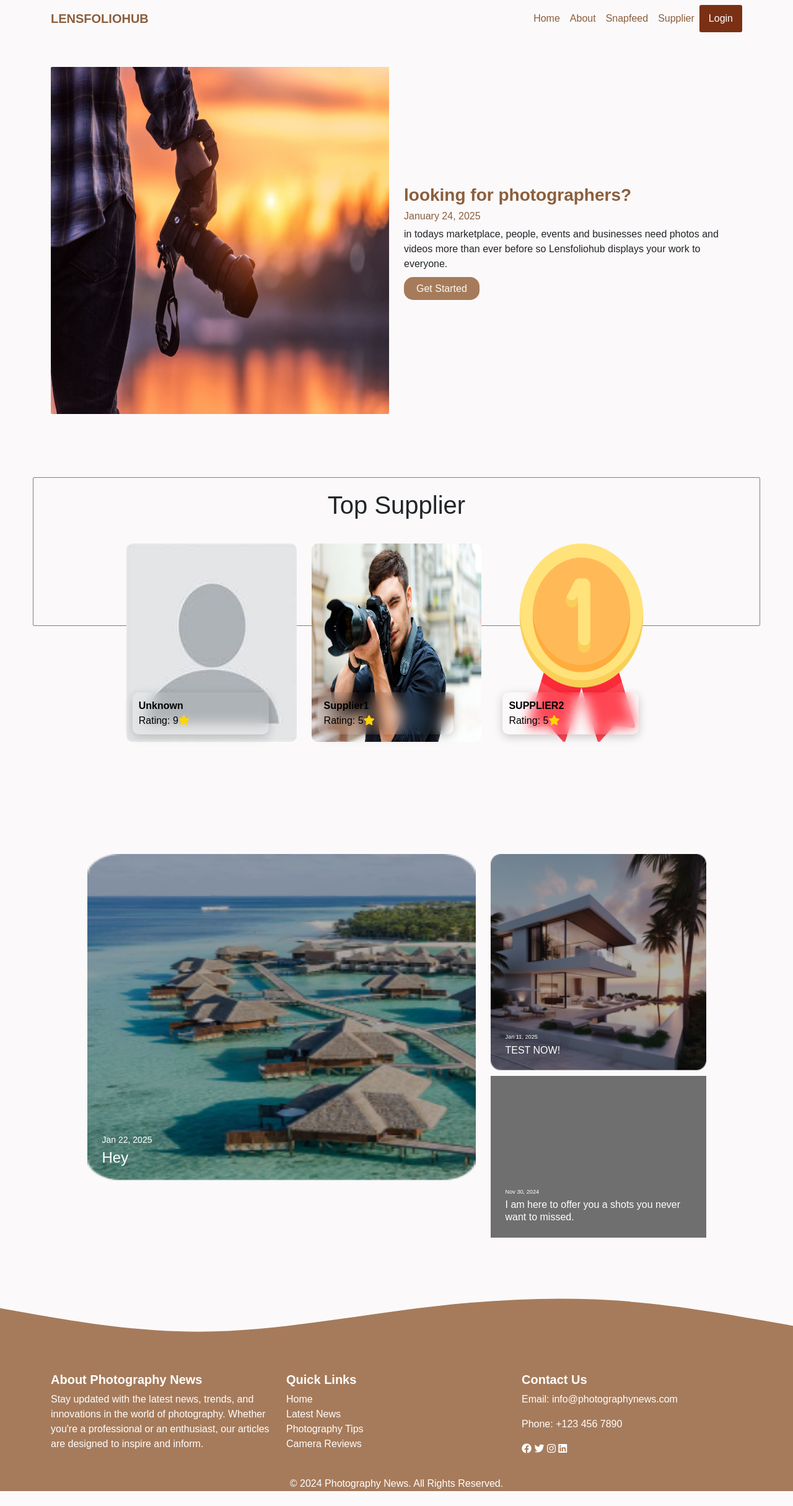
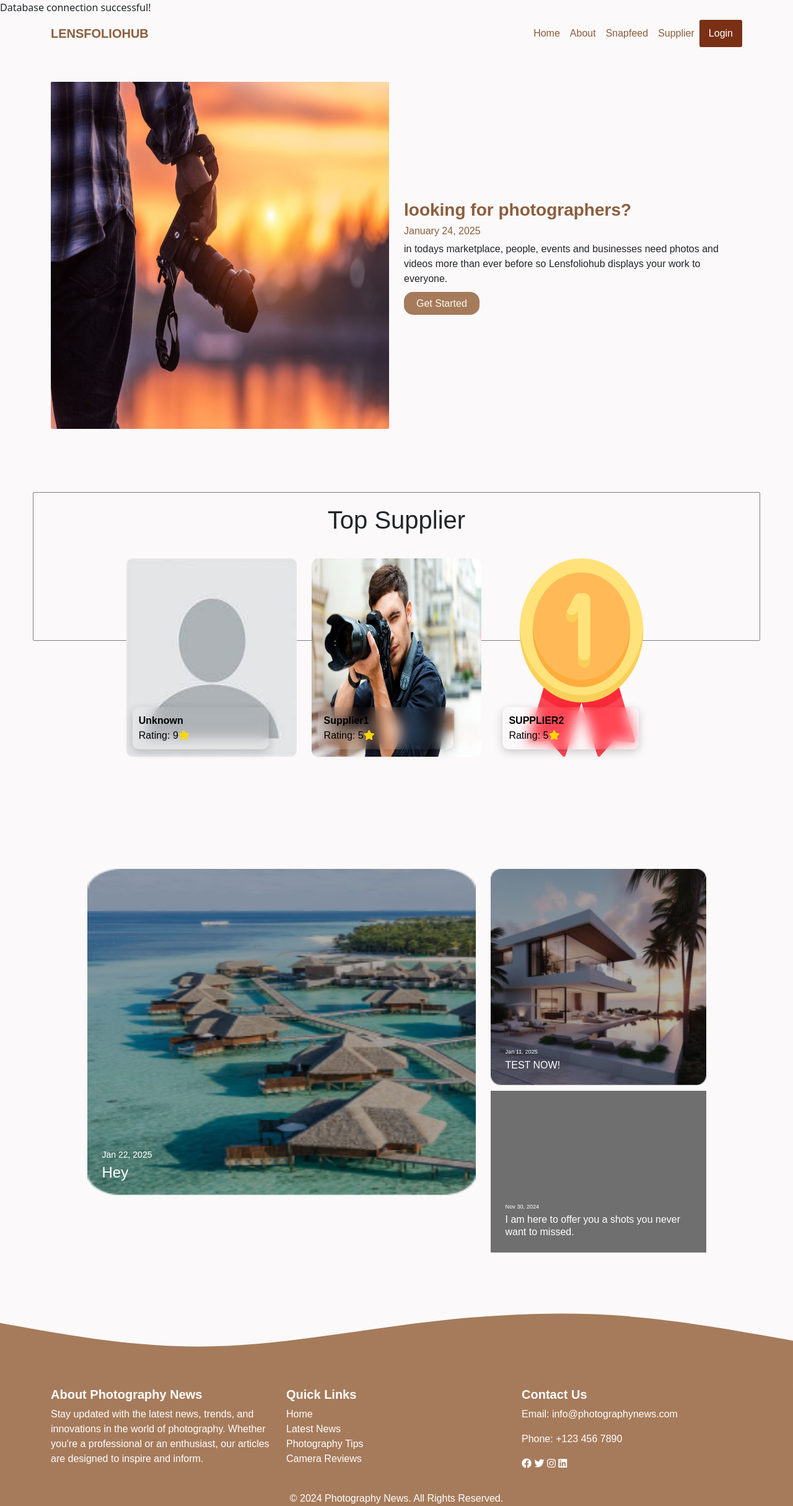
Before and after one commit to dayanaaa123/lensfoliohub, a PHP site: page / in a window 1280 px wide. Shown: the whole page at 62% size. Before the commit the page ends 2406 px from the top, so only its background shows below. Run offline with PHP 8.4, Linux system fonts and the light colour scheme; data comes from the database, SQL or seed files in the repository; grey boxes are pictures that could not be loaded.

Commit message:
Update index.php

```diff
--- a/index.php
+++ b/index.php
@@ -6,20 +6,33 @@ $email = isset($_SESSION['email']) ? $_SESSION['email'] : '';
 
 $profileImg = '';
 
-if ($role != 'guest' && !empty($email)) {
+// Include your database connection file
 include 'db/db.php';
 
+// Check if the connection is successful
+if ($conn) {
+    echo "Database connection successful!<br>";
+
+    if ($role != 'guest' && !empty($email)) {
         $stmt = $conn->prepare("SELECT profile_img FROM users WHERE email = ?");
+        if ($stmt) {
             $stmt->bind_param("s", $email);
             $stmt->execute();
             $stmt->bind_result($profileImg);
             $stmt->fetch();
             $stmt->close();
+        } else {
+            echo "Failed to prepare statement: " . $conn->error;
+        }
+    }
+} else {
+    echo "Database connection failed: " . mysqli_connect_error();
+}
+
+// Close the database connection
 $conn->close();
+?>
 
-
-}
-?>
 
 
 
```
Lines whose indentation alone changed are shown as unchanged.
